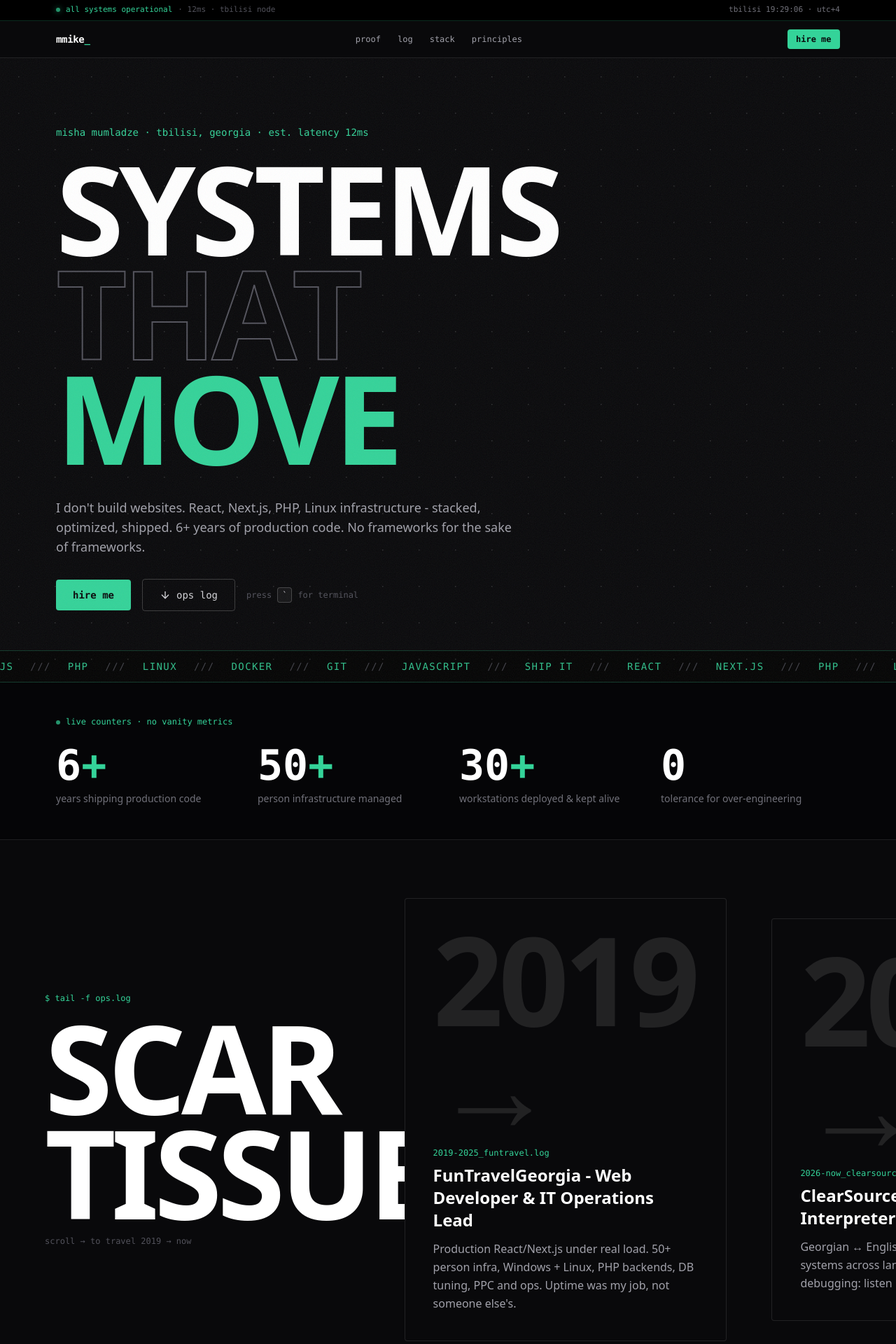
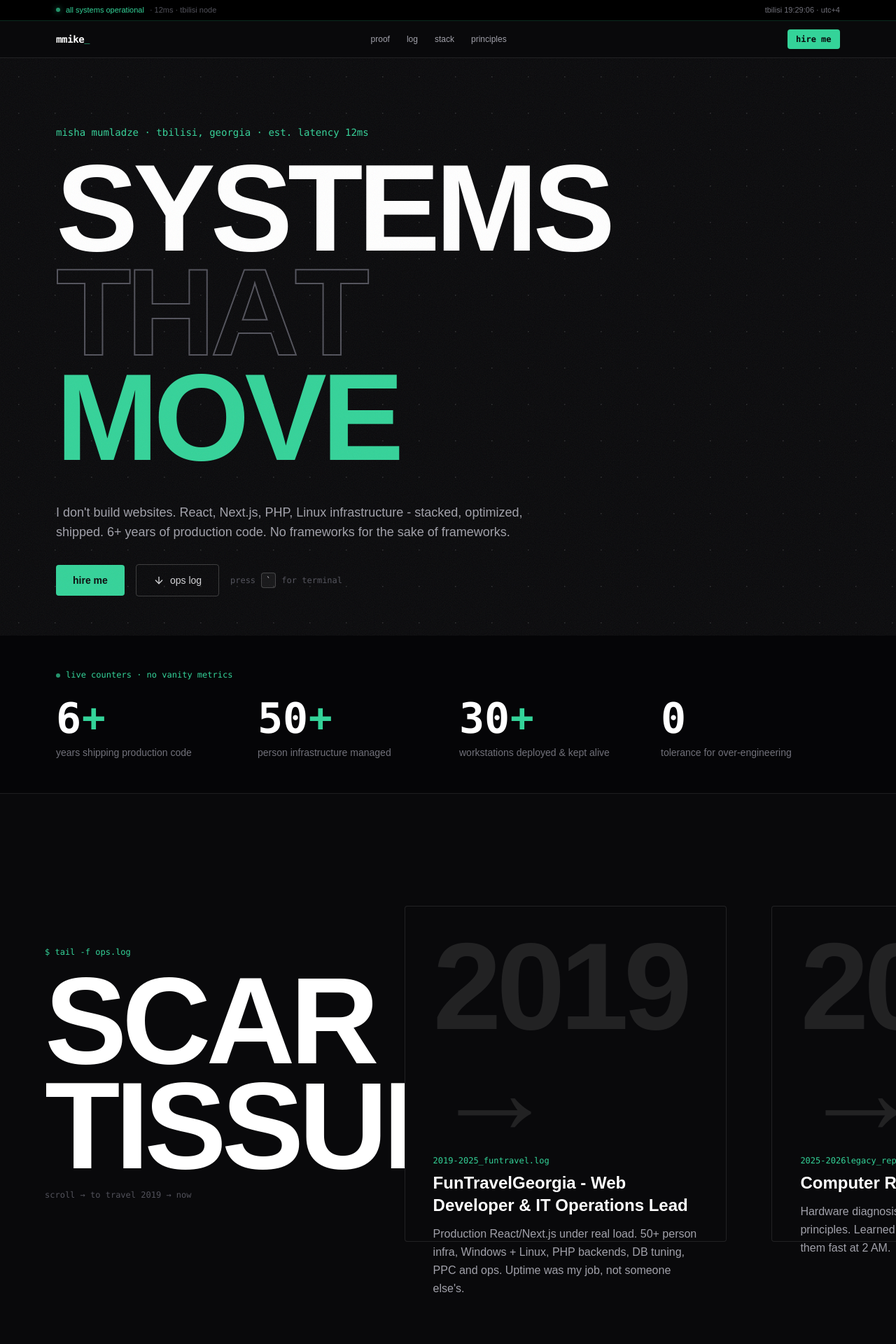
Before and after one commit to mishamumladze/mmike, a Nuxt app: page / in a window 1280 px wide. Shown: the top 1920 px of the page at 70% size. Built offline with nearby package versions, Linux system fonts and the light colour scheme.

Commit message:
Fixed some issues
1. fixed the hero font's being buggy
2. removed the glitch effect from header (mmike text)
3. turned off the marquee track, still looking for a fix
4. fixed the heights and the order of the experiences
5. updated TODO.md

```diff
--- a/app/assets/css/main.css
+++ b/app/assets/css/main.css
@@ -1,6 +1,10 @@
 @tailwind base;
 @tailwind components;
 @tailwind utilities;
+
+* {
+  font-family: sans-serif;
+}
 
 html {
   scroll-behavior: smooth;
@@ -92,7 +96,7 @@ body {
 .marquee-track {
   display: flex;
   width: max-content;
-  animation: marquee var(--marquee-speed, 24s) linear infinite;
+  animation: marquee var(--marquee-speed, 50s) linear infinite;
 }
 @keyframes marquee {
   to {
--- a/app/components/Header.vue
+++ b/app/components/Header.vue
@@ -12,9 +12,10 @@ const links = [
 <template>
   <header class="sticky top-0 z-[100] border-b border-white/10 bg-zinc-950">
     <nav class="mx-auto flex max-w-6xl items-center justify-between px-4 py-3">
+        <!-- Removed glitch + glitch-hover, thinking of keeping just hover -->
       <a
         href="#top"
-        class="glitch glitch-hover font-mono text-sm font-bold tracking-tight text-white"
+        class="hover:text-emerald-400 transition-colors font-mono text-sm font-bold tracking-tight text-white"
         data-text="mmike_"
       >
         mmike<span class="text-emerald-400">_</span>
--- a/app/components/KineticHero.vue
+++ b/app/components/KineticHero.vue
@@ -194,11 +194,12 @@ const split = (word: string) => word.split("");
       </div>
     </div>
 
-    <div
+    <!-- Track: Needs to be fixed, it goes crazy when user scrolls -->
+    <!-- <div
       class="marquee border-y border-emerald-400/25 bg-black/60 py-3 font-mono text-sm uppercase tracking-widest text-emerald-400/90"
     >
       <div class="marquee-track">
-        <span v-for="n in 2" :key="n" class="flex shrink-0" aria-hidden="true">
+        <span v-for="n in 3" :key="n" class="flex shrink-0" aria-hidden="true">
           <span
             v-for="t in ticker"
             :key="`${n}-${t}`"
@@ -209,6 +210,6 @@ const split = (word: string) => word.split("");
           </span>
         </span>
       </div>
-    </div>
+    </div> -->
   </section>
 </template>
--- a/app/components/LogStream.vue
+++ b/app/components/LogStream.vue
@@ -12,16 +12,16 @@ const log = [
     what: "Production React/Next.js under real load. 50+ person infra, Windows + Linux, PHP backends, DB tuning, PPC and ops. Uptime was my job, not someone else's.",
   },
   {
+    file: "2025-2026legacy_repair.log",
+    year: "2025 →",
+    who: "Computer Repair Technician",
+    what: "Hardware diagnosis, OS installs, systems from first principles. Learned how things break - and how to fix them fast at 2 AM.",
+  },
+  {
     file: "2026-now_clearsource.log",
     year: "2026 →",
     who: "ClearSource Translations - Interpreter",
     what: "Georgian ↔ English ↔ Russian. Communication systems across language barriers. Same skill as debugging: listen precisely, translate exactly.",
-  },
-  {
-    file: "2025-2026legacy_repair.log",
-    year: "2025 →",
-    who: "Computer Repair Technician",
-    what: "Hardware diagnosis, OS installs, systems from first principles. Learned how things break - and how to fix them fast at 2 AM.",
   },
 ];
 
@@ -65,7 +65,7 @@ onMounted(() => {
       <article
         v-for="e in log"
         :key="e.file"
-        class="group w-[84vw] shrink-0 rounded border border-white/10 bg-zinc-950 p-8 transition-colors hover:border-emerald-400/40 sm:w-[36vw] sm:p-10"
+        class="group w-[84vw] h-[60vh] shrink-0 rounded border border-white/10 bg-zinc-950 p-8 transition-colors hover:border-emerald-400/40 sm:w-[36vw] sm:p-10"
         data-cursor="read"
       >
         <p
```
Also changed, not shown: 1 other file (tests, documents, lock files or other folders).
